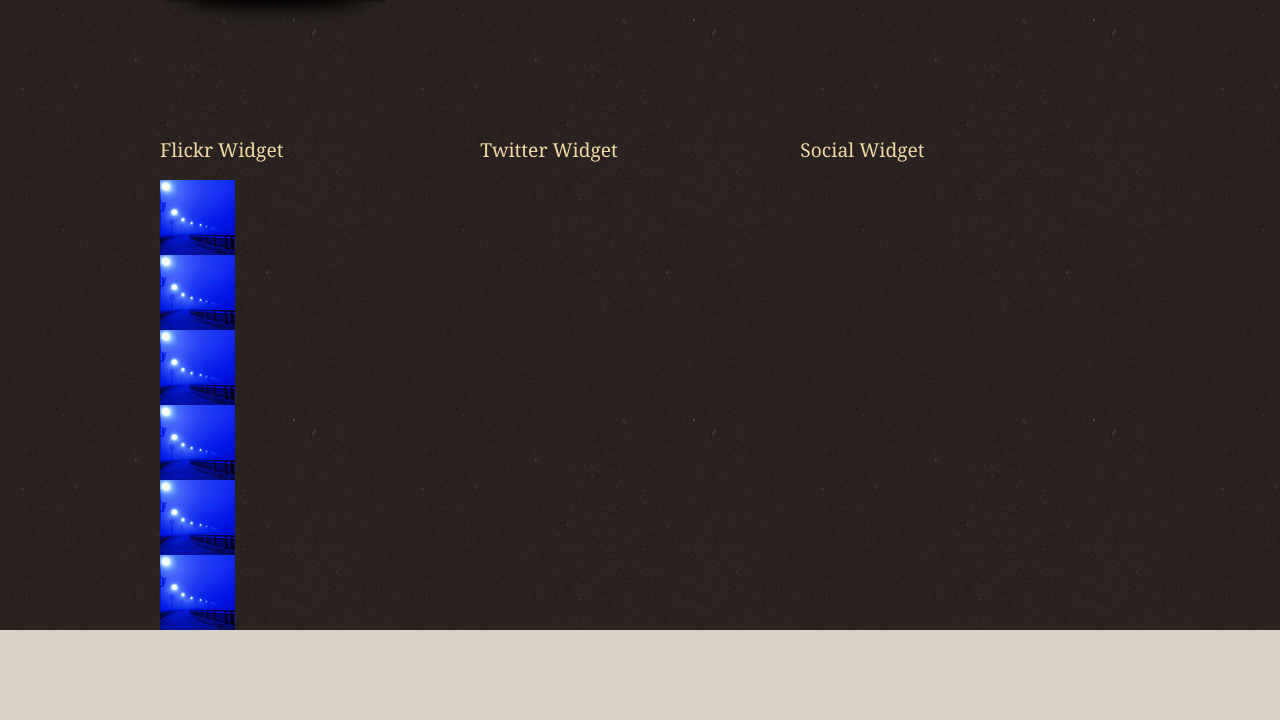
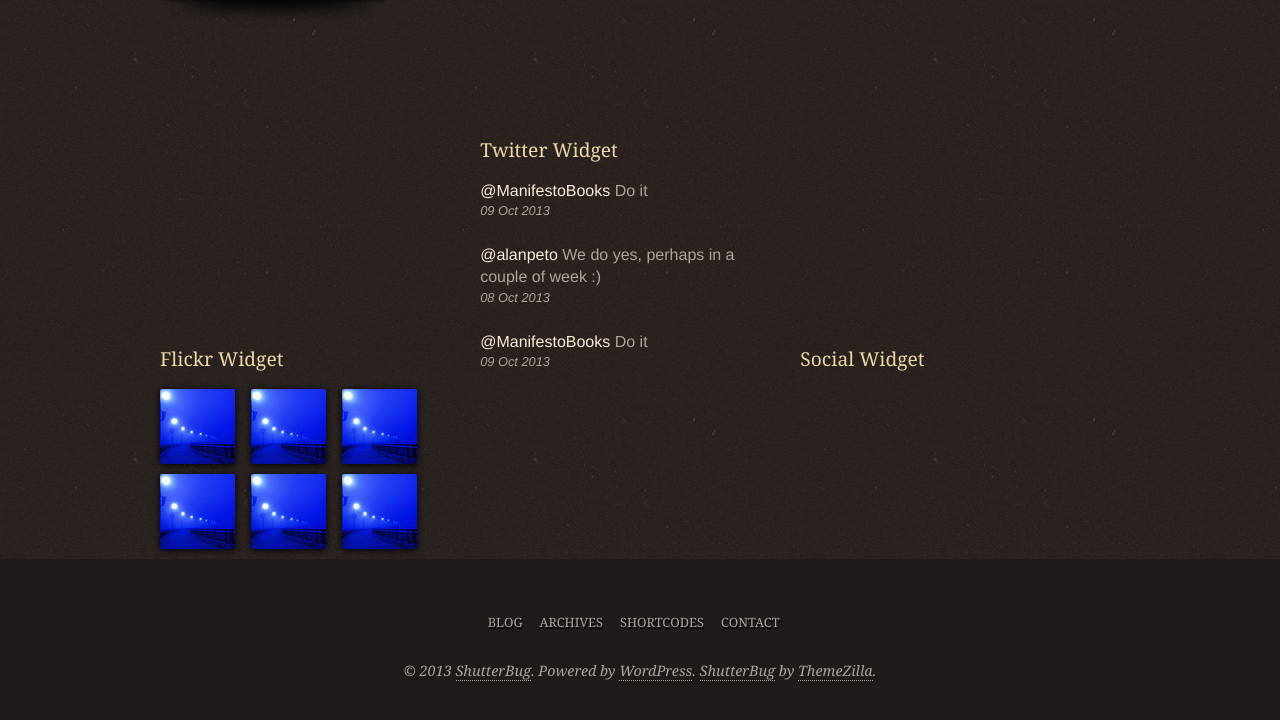
Before and after one commit to diempi/Shutterbug, a plain HTML site: page index.html in a window 1280 px wide. Shown: the part 1506-2226 px from the top of the page. Before the commit the page ends 2136 px from the top, so only its background shows below. Drawn offline with nearby package versions, Linux system fonts and the light colour scheme.

Commit message:
Ajout du footer

```diff
--- a/index.html
+++ b/index.html
@@ -64,7 +64,7 @@
                         </ul>
                     </div>
                     <div id="social">
-                        <ul class="wrapper">
+                        <ul class="wrapper big">
                             <li>
                                 <h1>Flickr Widget</h1>
                                 <ul>
@@ -78,6 +78,29 @@
                             </li>
                             <li>
                                 <h1>Twitter Widget</h1>
+                                <ul>
+                                    <li class="tweet">
+                                        <div>
+                                            <a href="#">@ManifestoBooks</a>
+                                            <span>Do it</span>
+                                            <time datetime="2013-10-09">09 Oct 2013</time>
+                                        </div>
+                                    </li>
+                                    <li class="tweet">
+                                        <div>
+                                            <a href="#">@alanpeto</a>
+                                            <span>We do yes, perhaps in a couple of week :)</span>
+                                            <time datetime="2013-10-08">08 Oct 2013</time>
+                                        </div>
+                                    </li>
+                                    <li class="tweet">
+                                        <div>
+                                            <a href="#">@ManifestoBooks</a>
+                                            <span>Do it</span>
+                                            <time datetime="2013-10-09">09 Oct 2013</time>
+                                        </div>
+                                    </li>
+                                </ul>
                             </li>
                             <li>
                                 <h1>Social Widget</h1>
@@ -87,7 +110,15 @@
                 </div>
             </div>
             <div id="main-footer">
-                <div class="wrapper"></div>
+                <div class="wrapper">
+                    <ul>
+                        <li><a href="#">Blog</a></li>
+                        <li><a href="#">Archives</a></li>
+                        <li><a href="#">Shortcodes</a></li>
+                        <li><a href="#">Contact</a></li>
+                    </ul>
+                    <p class="mentions">&copy 2013 <a href="#" title="Shutterbug">ShutterBug</a>.  Powered by <a href="#" title="Wordpress">WordPress</a>.  <a href="#"  title="Shutterbug">ShutterBug</a> by <a href="#" title="Themezilla">ThemeZilla</a>.</p>
+                </div>
             </div>
         </div>
         <footer>
--- a/scss/main.scss
+++ b/scss/main.scss
@@ -284,22 +284,82 @@ $experimental-support-for-svg: true;
     font-size: 1.2em;
     color: #f1d9a6;
   }
-  ul{
+  .big{
     text-align: left;
     li{
       width: 300px;
       margin-right: 1em;
     }
   }
-
 }
 
 .gal{
-  display: inline-block;
   float: left;
-  width: 75px;
-  height: 75px;
-  margin-right: 10px;
+  width: 75px !important;
+  height: 75px !important;
+  margin: 0 10px 10px 0;
+  img{
+    -webkit-border-radius: 2px;
+    -moz-border-radius: 2px;
+    border-radius: 2px;
+    box-shadow: 0 1px 6px #000;
+  }
+
+}
+.tweet{
+  display: block;
+  width: 280px !important;
+  margin-right: 0;
+  font-size: 100%;
+  font-family: Helvetica, arial;
+  font-weight: lighter;
+  color: rgb(174,165,156);
+  div{
+    margin-bottom: 1.5em;
+  }
+  a{
+    color:rgb(249,238,216);
+  }
+  time{
+    display: block;
+    font-size: 80%;
+    font-style: italic ;
+  }
+}
+#main-footer{
+  clear: both;
+  background-color: #201b18;
+  color: #aaa7a3;
+  padding: 35px 0;
+  text-align: center;
+  li{
+    list-style-type: none;
+    display: inline-block;
+    margin-right: 1em;
+    text-transform: uppercase;
+    font-size: 0.8em;
+    text-shadow: 1px 2px #000;
+    border-bottom: 3px solid #201b18;
+      a{
+        display: block;
+        width: 100%;
+        height: auto;
+      color: inherit;
+      padding-bottom: 10px;
+      &:hover{
+        border-bottom: 3px solid #f1efec;
+      }
+    }
+  }
+}
+.mentions{
+  font-family: georgia;
+  font-style: italic;
+  font-size: 90%;
+  a{
+    color: inherit;
+    border-bottom: 1px dotted #aaa7a3;
+  }
 }
 
 /* ==========================================================================
```
Also changed, not shown: css/main.css.
